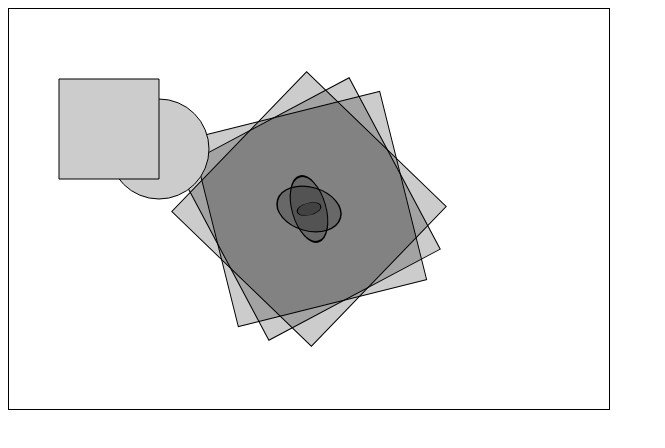
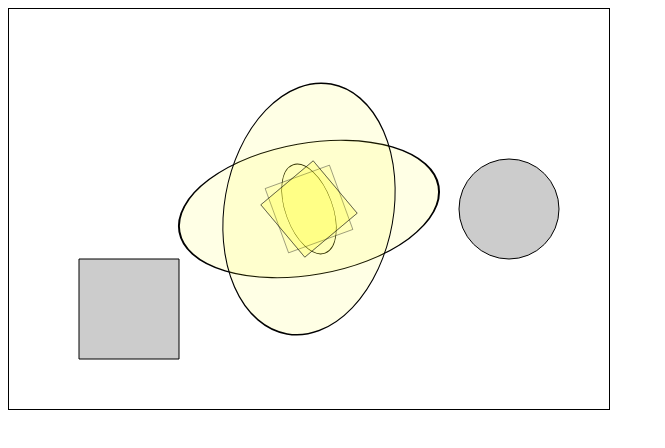
Before and after one commit to imnull/CanvasDocument, a plain HTML site: page build01.html in a window 1280 px wide. Shown: the whole page, without its empty margins (0-665 px from the left). Drawn offline with Linux system fonts and the light colour scheme.

Commit message:
三项改动： 1、增加了一个简单的动画引擎。 2、增加缓动算法（Tween来自cloudgamer博客） 3、为图形对象增加了$moveTo方法。该方法会在ani动画引擎中注册一个动画函数，并根据缓动做动画运动。结束时可回调函数。

```diff
--- a/build01.html
+++ b/build01.html
@@ -19,7 +19,7 @@ w.MOUSE_DOWN = 'ontouchstart' in document ? 'touchstart' : 'mousedown';
 w.MOUSE_UP	 = 'ontouchend' in document ? 'touchend' : 'mouseup';
 w.MOUSE_MOVE = 'ontouchmove' in document ? 'touchmove' : 'mousemove';
 
-var evt = {
+var _evt = {
 	get : function (e) {
 		return (e = e || window.event).touches && e.touches.length ? e.touches[0] : e;
 	},
@@ -41,6 +41,52 @@ var evt = {
 		return { x: x, y: y };
 	}
 }
+
+var _ani = {
+	FPS : 50,
+	S : function(d){
+		return Math.ceil(d / (1000 / this.FPS));
+	},
+	cbs : [],
+	reg : function(callback){
+		var t = (new Date()).getTime();
+		this.cbs.push({
+			f : callback,
+			t : t,
+			i : t,
+			c : 0
+		});
+		this.run();
+	},
+	run : function(){
+		if(!!_ani._handle) return;
+		_ani._handle = setInterval(_ani._run, 1000 / _ani.FPS)
+	},
+	_run : function(){
+		if(_ani.cbs.length < 1){
+			clearInterval(_ani._handle);
+			delete _ani._handle;
+		}
+		var i = 0, cbs = _ani.cbs, len = cbs.length;
+		var now = (new Date()).getTime();
+		while(i < len){
+			cbs[i].c += 1;
+			if(cbs[i].f(cbs[i].c, now - cbs[i].t, now - cbs[i].i)){
+				cbs.splice(i, 1);
+				len--;
+			} else {
+				cbs[i].i = now;
+				i++;
+			}
+		}
+		i = cbs = len = now = null;
+	}
+}
+
+
+
+
+function _ani_run(){ _ani._run(); }
 
 function _ext(a, b){	// a -> b
 	if(!b) b = {};
@@ -232,10 +278,96 @@ CanvasGenericElement.prototype = {
 	},
 	mouseup : function(callback){
 		this.events.regist('mouseup', callback);
+	},
+	$moveTo : function(x, y, dur, m, callback){
+		var f = _twe[m || 'quad_out'];
+		var dx = x - this.config.x;
+		var dy = y - this.config.y;
+		var step = _ani.S(dur);
+		var X = this.config.x;
+		var Y = this.config.y;
+		var _ = this;
+		_ani.reg(function(c){
+			_.moveTo(f(c, X, dx, step), f(c, Y, dy, step));
+			if(c >= step){
+				_.moveTo(x, y);
+				if(typeof callback === 'function'){
+					callback(_);
+				}
+				return true;
+			}
+		});
 	}
 }
 
-
+var _twe = {
+	linear : function(t,b,c,d){
+		return c * t / d + b;
+	},
+	quad_in : function(t,b,c,d){
+		return c * (t /= d) * t + b;
+	},
+	quad_out : function(t,b,c,d){
+		return -c * (t /= d) * (t - 2) + b;
+	},
+	quad_io : function(t,b,c,d){
+		if ((t /= d / 2) < 1) return c / 2 * t * t + b;
+		return -c / 2 * ((--t)*(t - 2) - 1) + b;
+	},
+	quart_in: function(t,b,c,d){
+		return c * (t /= d) * t * t * t + b;
+	},
+	quart_out: function(t,b,c,d){
+		return -c * ((t = t / d- 1) * t * t * t - 1) + b;
+	},
+	quart_io: function(t,b,c,d){
+		if ((t /= d / 2) < 1) return c / 2 * t * t * t * t + b;
+		return -c / 2 * ((t -= 2) * t * t * t - 2) + b;
+	},
+	elastic_in : function(t,b,c,d,a,p){
+		if (t==0) return b;  if ((t/=d)==1) return b+c;  if (!p) p=d*.3;
+		if (!a || a < Math.abs(c)) { a=c; var s=p/4; }
+		else var s = p/(2*Math.PI) * Math.asin (c/a);
+		return -(a*Math.pow(2,10*(t-=1)) * Math.sin( (t*d-s)*(2*Math.PI)/p )) + b;
+	},
+	elastic_out : function(t,b,c,d,a,p){
+		if (t==0) return b;  if ((t/=d)==1) return b+c;  if (!p) p=d*.3;
+		if (!a || a < Math.abs(c)) { a=c; var s=p/4; }
+		else var s = p/(2*Math.PI) * Math.asin (c/a);
+		return (a*Math.pow(2,-10*t) * Math.sin( (t*d-s)*(2*Math.PI)/p ) + c + b);
+	},
+	back_in: function(t,b,c,d,s){
+		if (s == undefined) s = 1.70158;
+		return c*(t/=d)*t*((s+1)*t - s) + b;
+	},
+	back_out: function(t,b,c,d,s){
+		if (s == undefined) s = 1.70158;
+		return c*((t=t/d-1)*t*((s+1)*t + s) + 1) + b;
+	},
+	back_io: function(t,b,c,d,s){
+		if (s == undefined) s = 1.70158;
+		if ((t/=d/2) < 1) return c/2*(t*t*(((s*=(1.525))+1)*t - s)) + b;
+		return c/2*((t-=2)*t*(((s*=(1.525))+1)*t + s) + 2) + b;
+	},
+	bounce_in : function(t,b,c,d){
+		return c - _twe['bounce$out'](d - t, 0, c, d) + b;
+	},
+	bounce_out : function(t,b,c,d){
+		if ((t/=d) < (1/2.75)) {
+			return c*(7.5625*t*t) + b;
+		} else if (t < (2/2.75)) {
+			return c*(7.5625*(t-=(1.5/2.75))*t + .75) + b;
+		} else if (t < (2.5/2.75)) {
+			return c*(7.5625*(t-=(2.25/2.75))*t + .9375) + b;
+		} else {
+			return c*(7.5625*(t-=(2.625/2.75))*t + .984375) + b;
+		}
+	},
+	bounce_io : function(t,b,c,d){
+		if (t < d/2) return _twe['bounce$in'](t * 2, 0, c, d) * .5 + b;
+		else return _twe['bounce$out'](t * 2 - d, 0, c, d) * .5 + c * .5 + b;
+	}
+}
 
 var Panel = _inherit('Panel', CanvasGenericElement, {
 	path : function(ctx){
@@ -288,12 +420,12 @@ function CanvasDocument(id){
 
 	var _ = this;
 	cvs.addEventListener(MOUSE_DOWN, function(e){
-		var pos = evt.pos(e);
+		var pos = _evt.pos(e);
 		var el = _.capture(pos.x, pos.y);
 		el.fireEvent('mousedown', e, pos);
 	}, false);
 	cvs.addEventListener(MOUSE_UP, function(e){
-		var pos = evt.pos(e);
+		var pos = _evt.pos(e);
 		var el = _.capture(pos.x, pos.y);
 		el.fireEvent('mouseup', e, pos);
 	}, false);
@@ -323,6 +455,7 @@ CanvasDocument.prototype.check = function(){
 
 w.CanvasGenericElement = CanvasGenericElement;
 w.CanvasDocument = CanvasDocument;
+w.ani = _ani;
 
 })(window);
 
@@ -340,7 +473,7 @@ b3.config.fillStyle =
 c.config.fillStyle =
 c2.config.fillStyle =
 c3.config.fillStyle =
-'rgba(0,0,0,0.2)';
+'rgba(255,255,0,0.1)';
 //'rgba(0,0,0,0)';
 
 b.moveTo(300, 200)
@@ -366,7 +499,30 @@ b3.size(200, 200);
 
 var deg = 0;
 var scale = 1;
-setInterval(function(){
+
+
+var button1 = doc.createPanel();
+button1.moveTo(100, 120);
+
+var circle = doc.createCircle();
+circle.moveTo(150, 140);
+circle.mouseup(function(){
+	alert('circle');
+})
+
+doc.append(circle);
+doc.append(button1);
+
+window.onload = function(){
+	circle.$moveTo(500, 200, 2000, 'bounce_out', function(){
+		console.log(ani);
+	});
+	setTimeout(function(){
+		button1.$moveTo(120, 300, 1500, 'back_out');
+	}, 300)
+}
+
+ani.reg(function(_c, _t, _i){
 	deg = (deg + 1) % 180;
 	scale = Math.cos(deg * Math.PI / 180);
 	b.rotate(deg).scale(scale, scale);
@@ -379,23 +535,7 @@ setInterval(function(){
 	c3.size(scale * 90).rotate(deg - 60);
 
 	doc.draw();
-}, 30)
-
-
-var button1 = doc.createPanel();
-button1.moveTo(100, 120);
-
-var circle = doc.createCircle();
-circle.moveTo(150, 140);
-circle.mousedown(function(){
-	alert('circle');
 })
-button1.mousedown(function(){
-	alert('rect');
-})
-
-doc.append(circle);
-doc.append(button1);
 
 </script>
 
```
